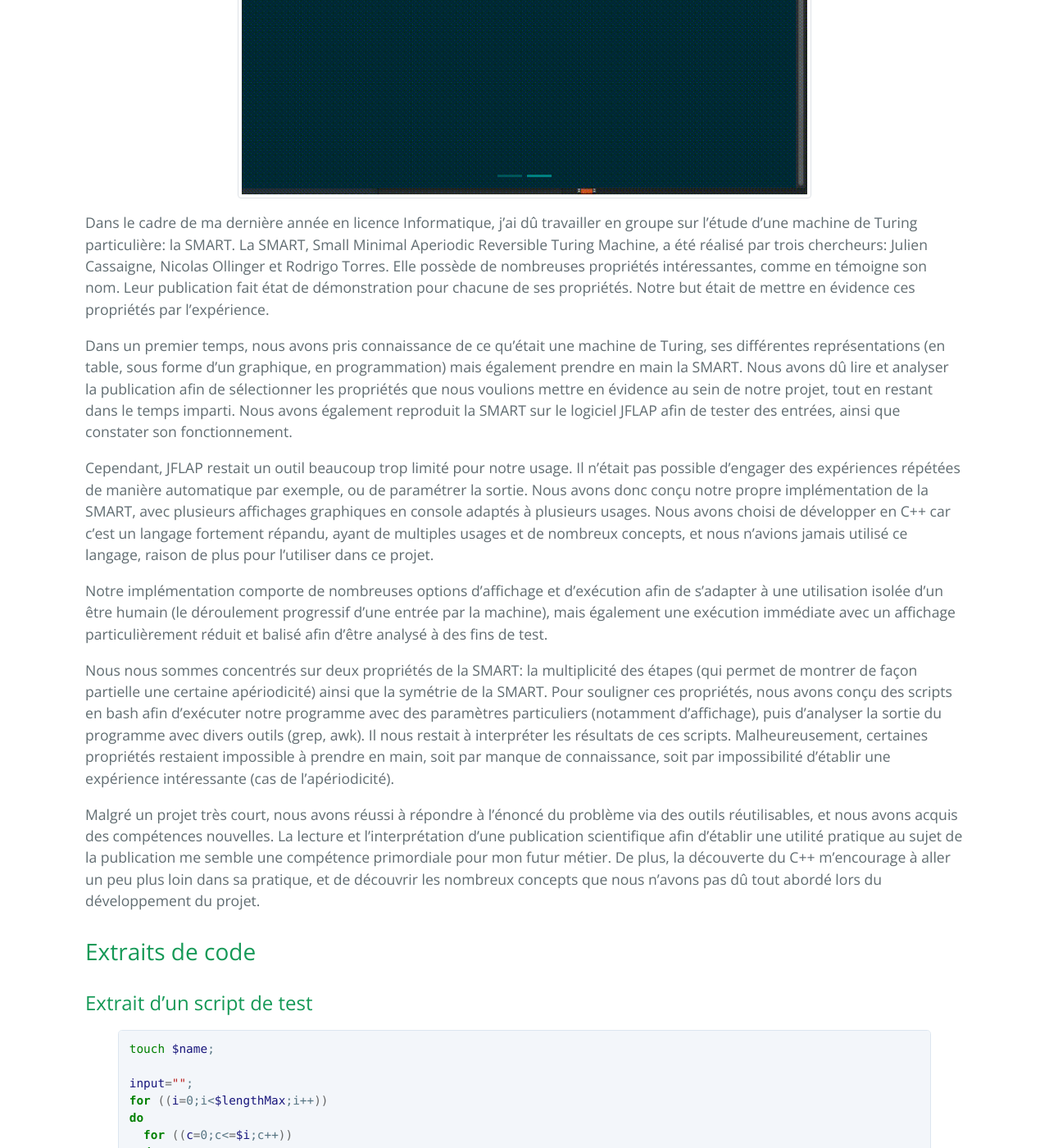
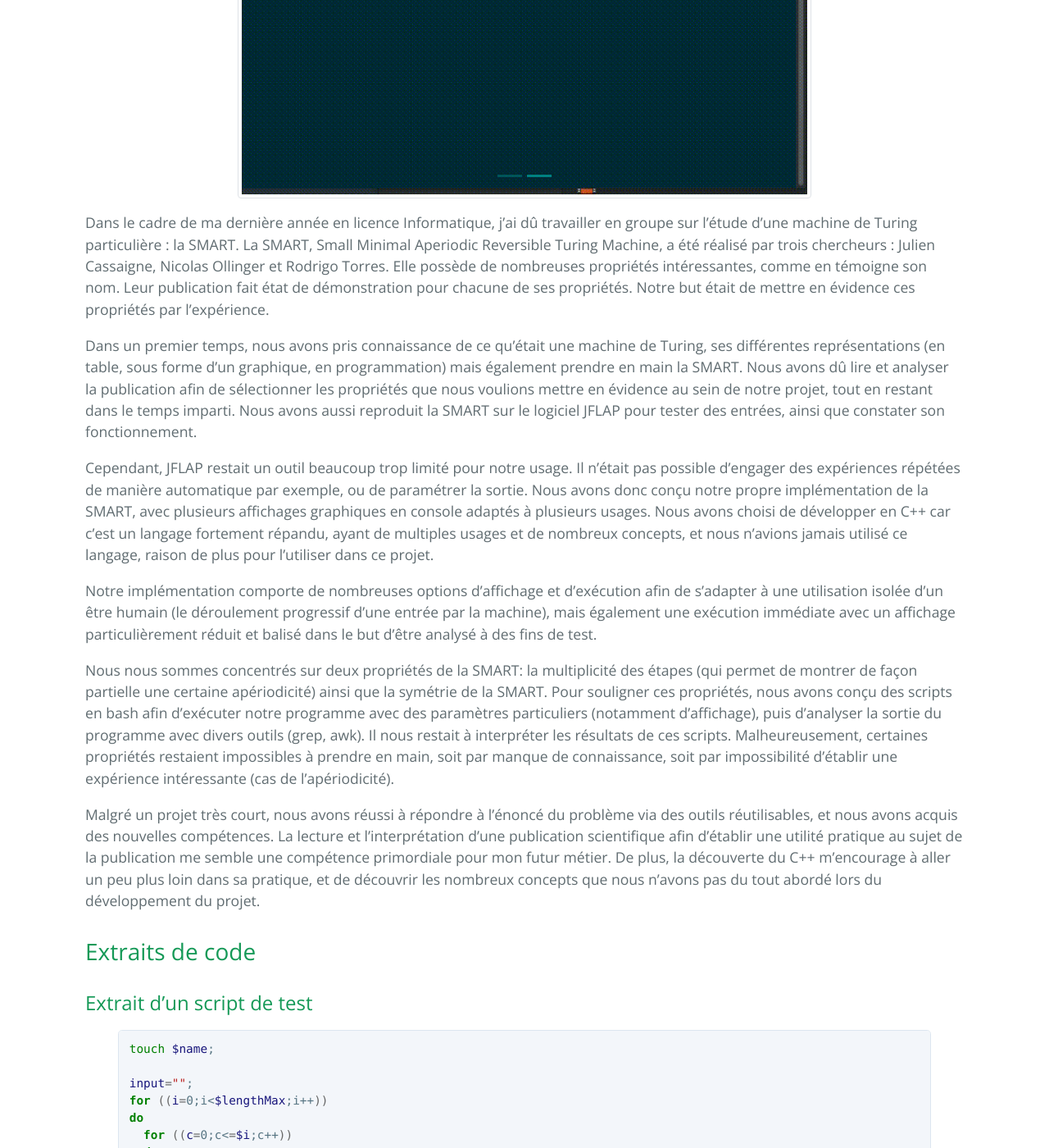
Before and after one commit to JasmineCA/JasmineCA.github.io, a Jekyll site: the page built from projets/TuringMachine.md, in a window 1280 px wide and 1400 px high, scrolled down 931 px. Shown: the whole window at 82% size. Built offline with Jekyll 4.4.1, drawn with Linux system fonts in a browser that asks for light colours; some of the changed text lies outside the part shown.

Commit message:
Proofreads TuringMachine.md

````diff
--- a/projets/TuringMachine.md
+++ b/projets/TuringMachine.md
@@ -28,17 +28,17 @@ dateProjet: 13 Janvier 2020 - 1 Mars 2020
   </a>
 </div>
 
-Dans le cadre de ma dernière année en licence Informatique, j'ai dû travailler en groupe sur l'étude d'une machine de Turing particulière: la SMART. La SMART, Small Minimal Aperiodic Reversible Turing Machine, a été réalisé par trois chercheurs: Julien Cassaigne, Nicolas Ollinger et Rodrigo Torres. Elle possède de nombreuses propriétés intéressantes, comme en témoigne son nom. Leur publication fait état de démonstration pour chacune de ses propriétés. Notre but était de mettre en évidence ces propriétés par l'expérience.
+Dans le cadre de ma dernière année en licence Informatique, j'ai dû travailler en groupe sur l'étude d'une machine de Turing particulière : la SMART. La SMART, Small Minimal Aperiodic Reversible Turing Machine, a été réalisé par trois chercheurs : Julien Cassaigne, Nicolas Ollinger et Rodrigo Torres. Elle possède de nombreuses propriétés intéressantes, comme en témoigne son nom. Leur publication fait état de démonstration pour chacune de ses propriétés. Notre but était de mettre en évidence ces propriétés par l'expérience.
 
-Dans un premier temps, nous avons pris connaissance de ce qu'était une machine de Turing, ses différentes représentations (en table, sous forme d'un graphique, en programmation) mais également prendre en main la SMART. Nous avons dû lire et analyser la publication afin de sélectionner les propriétés que nous voulions mettre en évidence au sein de notre projet, tout en restant dans le temps imparti. Nous avons également reproduit la SMART sur le logiciel JFLAP afin de tester des entrées, ainsi que constater son fonctionnement.
+Dans un premier temps, nous avons pris connaissance de ce qu'était une machine de Turing, ses différentes représentations (en table, sous forme d'un graphique, en programmation) mais également prendre en main la SMART. Nous avons dû lire et analyser la publication afin de sélectionner les propriétés que nous voulions mettre en évidence au sein de notre projet, tout en restant dans le temps imparti. Nous avons aussi reproduit la SMART sur le logiciel JFLAP pour tester des entrées, ainsi que constater son fonctionnement.
 
 Cependant, JFLAP restait un outil beaucoup trop limité pour notre usage. Il n'était pas possible d'engager des expériences répétées de manière automatique par exemple, ou de paramétrer la sortie. Nous avons donc conçu notre propre implémentation de la SMART, avec plusieurs affichages graphiques en console adaptés à plusieurs usages. Nous avons choisi de développer en C++ car c'est un langage fortement répandu, ayant de multiples usages et de nombreux concepts, et nous n'avions jamais utilisé ce langage, raison de plus pour l'utiliser dans ce projet.
 
-Notre implémentation comporte de nombreuses options d'affichage et d'exécution afin de s'adapter à une utilisation isolée d'un être humain (le déroulement progressif d'une entrée par la machine), mais également une exécution immédiate avec un affichage particulièrement réduit et balisé afin d'être analysé à des fins de test.
+Notre implémentation comporte de nombreuses options d'affichage et d'exécution afin de s'adapter à une utilisation isolée d'un être humain (le déroulement progressif d'une entrée par la machine), mais également une exécution immédiate avec un affichage particulièrement réduit et balisé dans le but d'être analysé à des fins de test.
 
-Nous nous sommes concentrés sur deux propriétés de la SMART: la multiplicité des étapes (qui permet de montrer de façon partielle une certaine apériodicité) ainsi que la symétrie de la SMART. Pour souligner ces propriétés, nous avons conçu des scripts en bash afin d'exécuter notre programme avec des paramètres particuliers (notamment d'affichage), puis d'analyser la sortie du programme avec divers outils (grep, awk). Il nous restait à interpréter les résultats de ces scripts. Malheureusement, certaines propriétés restaient impossible à prendre en main, soit par manque de connaissance, soit par impossibilité d'établir une expérience intéressante (cas de l'apériodicité).
+Nous nous sommes concentrés sur deux propriétés de la SMART: la multiplicité des étapes (qui permet de montrer de façon partielle une certaine apériodicité) ainsi que la symétrie de la SMART. Pour souligner ces propriétés, nous avons conçu des scripts en bash afin d'exécuter notre programme avec des paramètres particuliers (notamment d'affichage), puis d'analyser la sortie du programme avec divers outils (grep, awk). Il nous restait à interpréter les résultats de ces scripts. Malheureusement, certaines propriétés restaient impossibles à prendre en main, soit par manque de connaissance, soit par impossibilité d'établir une expérience intéressante (cas de l'apériodicité).
 
-Malgré un projet très court, nous avons réussi à répondre à l'énoncé du problème via des outils réutilisables, et nous avons acquis des compétences nouvelles. La lecture et l'interprétation d'une publication scientifique afin d'établir une utilité pratique au sujet de la publication me semble une compétence primordiale pour mon futur métier. De plus, la découverte du C++ m'encourage à aller un peu plus loin dans sa pratique, et de découvrir les nombreux concepts que nous n'avons pas dû tout abordé lors du développement du projet.
+Malgré un projet très court, nous avons réussi à répondre à l'énoncé du problème via des outils réutilisables, et nous avons acquis des nouvelles compétences. La lecture et l'interprétation d'une publication scientifique afin d'établir une utilité pratique au sujet de la publication me semble une compétence primordiale pour mon futur métier. De plus, la découverte du C++ m'encourage à aller un peu plus loin dans sa pratique, et de découvrir les nombreux concepts que nous n'avons pas du tout abordé lors du développement du projet.
 
 ### Extraits de code
 
@@ -79,15 +79,15 @@ do
 done
 {% endhighlight %}
 
-J'ai sélectionné un extrait du script permettant de mettre en évidence l'existence de la machine inverse de la SMART, et la symétrie de son parcours (l'ensemble des états atteints au cours du fonctionnement de la machine, étant représenté par l'état du ruban). Nous pouvons considérer que c'est un premier jet du script, c'est à dire sans optimisation.
+J'ai sélectionné un extrait du script permettant de mettre en évidence l'existence de la machine inverse de la SMART, et la symétrie de son parcours (l'ensemble des états atteints au cours du fonctionnement de la machine, étant représenté par l'état du ruban). Nous pouvons considérer que c'est un premier jet du script, c'est-à-dire sans optimisation.
 
  Après la création du fichier pour consigner nos résultats, le script va générer des entrées de taille croissante. `lengthMax` est une variable passée en paramètre au script afin de lui indiquer la longueur maximale de l'entrée testée. Ensuite, nous allons tester l'entrée 4 fois, à cause des 4 états de la SMART que nous pouvons choisir comme état initial.
 
- La variable `parcours` va exécuter notre programme, récupérer la sortie (qui comprendra notamment deux parcours: celui de l'exécution de la SMART, puis de son inverse) puis exécuter un script awk sur cette sortie afin d'obtenir les deux parcours sur une ligne, séparé par un `:`.
+ La variable `parcours` va exécuter notre programme, récupérer la sortie (qui comprendra notamment deux parcours : celui de l'exécution de la SMART, puis de son inverse) puis exécuter un script awk sur cette sortie afin d'obtenir les deux parcours sur une ligne, séparé par un `:`.
 
 La variable `isInverse` va analyser les parcours obtenus avec un script awk, le but étant de savoir si le deuxième parcours est bien l'inverse du premier. Si le deuxième parcours est plus long, les étapes "en trop" sont ignorées. Il joue un rôle de booléen, en ne retournant que 1 ou 0.
 
-Le script produit un fichier de log ressemblant à celui ci:
+Le script produit un fichier de log ressemblant à celui-ci :
 
 ```
 Input 1 EtatD q ParcoursNormal 1 0  ParcoursInverse 0 1  estInverse Oui
````
